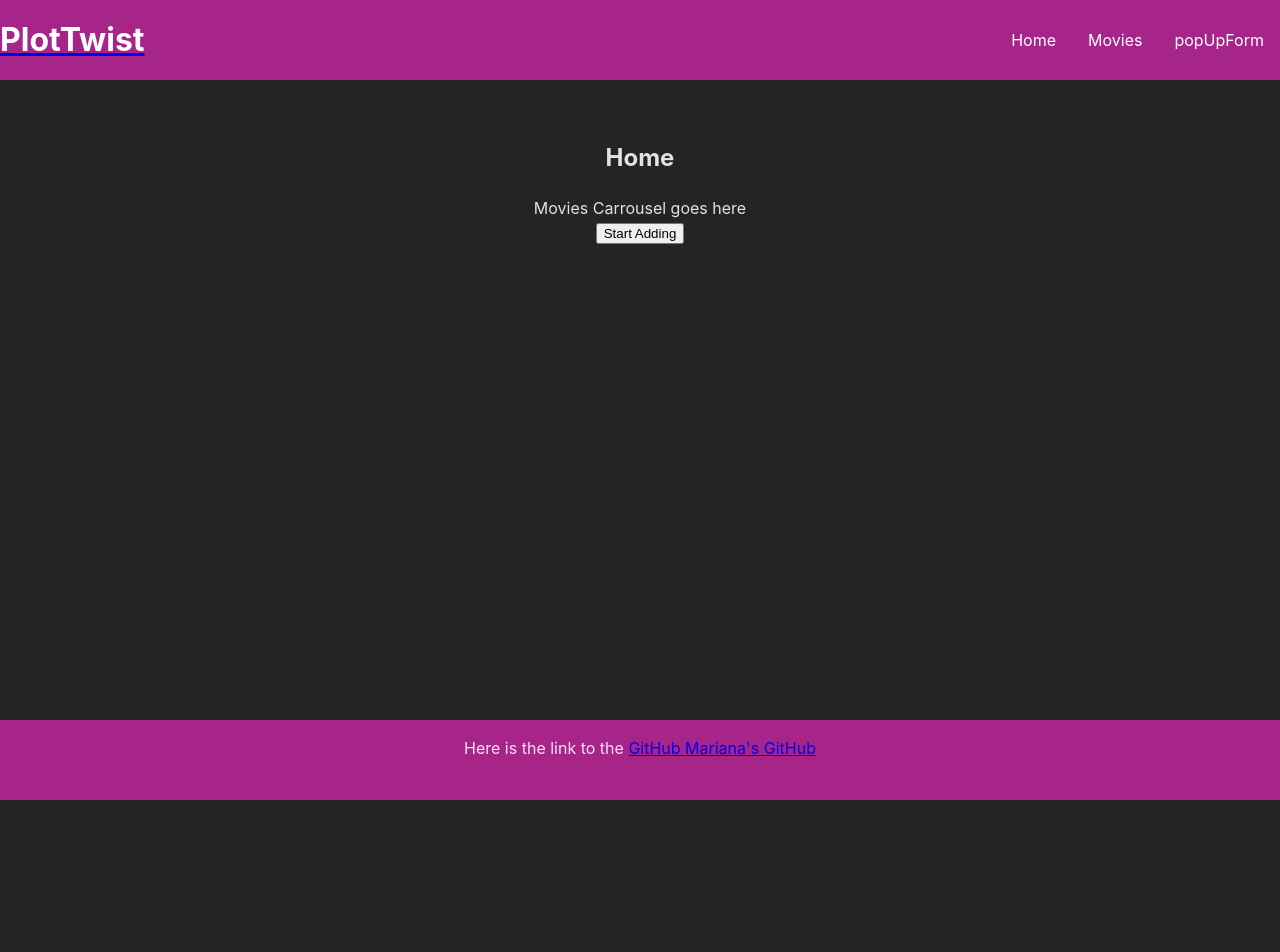
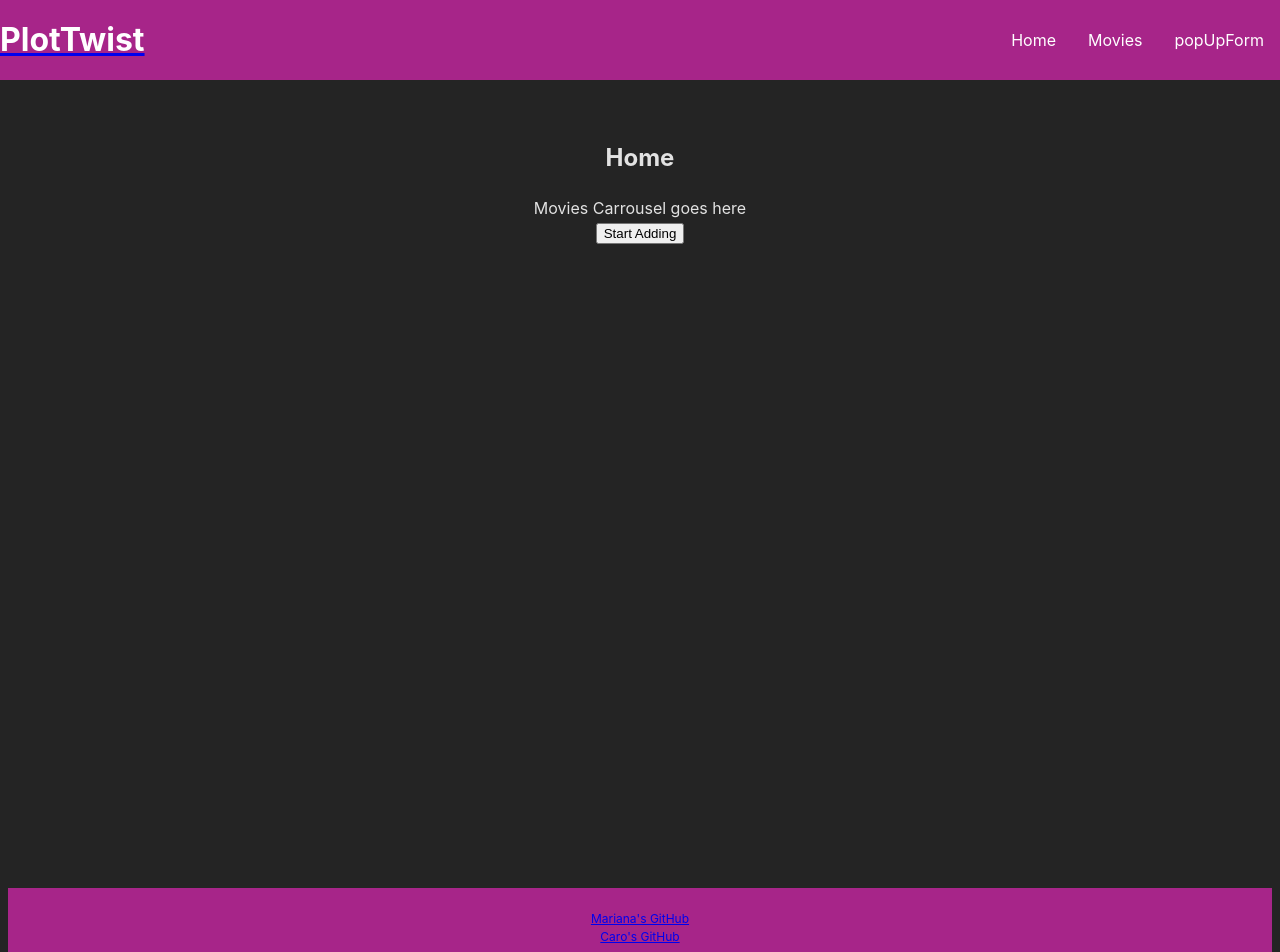
Before and after one commit to marianaGOD/PROJECTMOD2-FE, a React (Vite) app: page / in a window 1280 px wide. Shown: the top 952 px of the page. Before the commit the page ends 800 px from the top, so only its background shows below. Built offline with nearby package versions, Linux system fonts and the light colour scheme.

Commit message:
added json, working movie list and movie details with basic info and styling

```diff
--- a/package.json
+++ b/package.json
@@ -10,6 +10,7 @@
     "preview": "vite preview"
   },
   "dependencies": {
+    "axios": "^1.6.7",
     "react": "^18.2.0",
     "react-dom": "^18.2.0",
     "react-router-dom": "^6.22.3"
--- a/src/App.css
+++ b/src/App.css
@@ -7,34 +7,9 @@
 
 body {
   padding-top: 80px;
-}
-
-.logo {
-  height: 6em;
-  padding: 1.5em;
-  will-change: filter;
-  transition: filter 300ms;
-}
-.logo:hover {
-  filter: drop-shadow(0 0 2em #646cffaa);
-}
-.logo.react:hover {
-  filter: drop-shadow(0 0 2em #61dafbaa);
-}
-
-@keyframes logo-spin {
-  from {
-    transform: rotate(0deg);
-  }
-  to {
-    transform: rotate(360deg);
-  }
-}
-
-@media (prefers-reduced-motion: no-preference) {
-  a:nth-of-type(2) .logo {
-    animation: logo-spin infinite 20s linear;
-  }
+  padding-bottom: 5rem;
+  position: relative;
+  min-height: 100vh;
 }
 
 .card {
@@ -75,6 +50,7 @@ body {
   text-align: center;
   padding: 14px 16px;
   text-decoration: none;
+  border-radius: 15px;
 }
 
 .bar-links > *:hover {
@@ -83,11 +59,17 @@ body {
 
 .footer-cont {
   background-color: rgb(167, 37, 137);
+  font-size: 12px;
   display: flex;
+  flex-direction: column;
   justify-content: center;
-  position: fixed;
+  position: absolute;
   bottom: 0;
   left: 0;
-  height: 80px;
   width: 100%;
+  height: 5rem;
 }
+
+.list-group-each img {
+  height: 400px;
+}
--- a/src/App.jsx
+++ b/src/App.jsx
@@ -6,13 +6,9 @@ import MoviesDetails from "./pages/MoviesDetails";
 import MoviesList from "./pages/MoviesList";
 import NotFoundPage from "./pages/NotFoundPage";
 import TopBar from "./components/TopBar";
-import SearchResult from "./components/SearchResult";
-import PopUpForm from "./components/PopUpForm";
 import { Footer } from "./components/Footer";
 
 function App() {
-  //const [count, setCount] = useState(0);
-
   return (
     <>
       <TopBar />
--- a/src/components/Footer.jsx
+++ b/src/components/Footer.jsx
@@ -3,12 +3,12 @@ import React from "react";
 export const Footer = () => {
   return (
     <div className="footer-cont">
-      <p>
-        Here is the link to the{" "}
-        <a href="https://github.com/marianaGOD" target="_blank">
-          GitHub Mariana's GitHub
-        </a>
-      </p>
+      <a href="https://github.com/marianaGOD" target="_blank">
+        Mariana's GitHub
+      </a>
+      <a href="https://github.com/Caro-isj" target="_blank">
+        Caro's GitHub
+      </a>
     </div>
   );
 };
--- a/src/pages/moviesDetails.jsx
+++ b/src/pages/moviesDetails.jsx
@@ -1,10 +1,32 @@
-import React from "react";
-import { Link } from "react-router-dom";
+import { useEffect, useState } from "react";
+import { Link, useParams } from "react-router-dom";
+import axios from "axios";
 
-export default function moviesDetails() {
+export const MoviesDetails = () => {
+  const [movie, setMovie] = useState({});
+
+  const { movieId } = useParams();
+
+  useEffect(() => {
+    axios
+      .get(`http://localhost:3000/movies/${movieId}`)
+      .then((response) => {
+        setMovie(response.data);
+      })
+      .catch((err) => console.log(err));
+  }, [movieId]);
+
+  if (!movie) {
+    return <p>Loading...</p>;
+  }
+
   return (
     <div>
-      <h2>Movie Details</h2>
+      <h2>{movie.title}</h2>
+      <img src={movie.imageUrl}></img>
+      <p>{movie.description}</p>
     </div>
   );
-}
+};
+
+export default MoviesDetails;
--- a/src/pages/moviesList.jsx
+++ b/src/pages/moviesList.jsx
@@ -1,83 +1,42 @@
 import { Link } from "react-router-dom";
 import { useEffect, useState } from "react";
+import axios from "axios";
 
-//import axios and api
+function MoviesList() {
+  const [movies, setMovies] = useState([]);
 
-export default function moviesList() {
+  useEffect(() => {
+    axios
+      .get(`http://localhost:3000/movies`)
+      .then((response) => {
+        setMovies(response.data);
+      })
+      .catch((error) => {
+        console.log("These aren't the movies you're looking for", error);
+      });
+  }, []);
+
   return (
     <div>
-      <h2>Movie List</h2>
+      <div className="container">
+        <h1>Our best movies</h1>
+        <div>
+          {movies &&
+            movies.map((movie) => {
+              return (
+                <Link to={`${movie.id}`}>
+                  <div className="list-group-each">
+                    <h2>{movie.title}</h2>
+                    <img src={movie.imageUrl} />
+                    <p>{movie.description}</p>
+                  </div>
+                </Link>
+              );
+            })}
+        </div>
+      </div>
     </div>
   );
 }
 
-/*
-
-
-
-function AllBeersPage() {
-  // Mock initial state, to be replaced by data from the API. Once you retrieve the list of beers from the Beers API store it in this state variable.
-
-  const [beers, setBeers] = useState(null);
-
-  // TASKS:
-  // 1. Set up an effect hook to make a request to the Beers API and get a list with all the beers.
-  // 2. Use axios to make a HTTP request.
-  // 3. Use the response data from the Beers API to update the state variable.
-
-  // The logic and the structure for the page showing the list of beers. You can leave this as it is for now.
-
-  const fetchBeers = async () => {
-    try {
-      const response = await axios("https://ih-beers-api2.herokuapp.com/beers");
-
-      setBeers(response.data);
-    } catch (err) {
-      console.log("there was error fetching the beers", err);
-    }
-  };
-
-  useEffect(() => {
-    fetchBeers();
-  }, []);
-  return (
-    <>
-      <Search />
-
-      <div className="d-inline-flex flex-wrap justify-content-center align-items-center w-100 p-4">
-        {beers &&
-          beers.map((beer, i) => {
-            return (
-              <div key={i}>
-                <Link to={"/beers/" + beer._id}>
-                  <div
-                    className="card m-2 p-2 text-center"
-                    style={{ width: "24rem", height: "18rem" }}
-                  >
-                    <div className="card-body">
-                      <img
-                        src={beer.image_url}
-                        style={{ height: "6rem" }}
-                        alt={"image of" + beer.name}
-                      />
-                      <h5 className="card-title text-truncate mt-2">
-                        {beer.name}
-                      </h5>
-                      <h6 className="card-subtitle mb-3 text-muted">
-                        <em>{beer.tagline}</em>
-                      </h6>
-                      <p className="card-text">
-                        Created by: {beer.contributed_by}
-                      </p>
-                    </div>
-                  </div>
-                </Link>
-              </div>
-            );
-          })}
-      </div>
-    </>
-  );
-}
-
-export default AllBeersPage;  */
+export default MoviesList;
--- a/src/pages/notFoundPage.jsx
+++ b/src/pages/notFoundPage.jsx
@@ -1,9 +1,8 @@
-import React from "react";
-
 export default function notFoundPage() {
   return (
     <div>
-      <h2>notFoundPage</h2>
+      <h2>Error 404?</h2>
+      <img src="https://media.tenor.com/E6bTNFTSsWIAAAAi/john-travolta.gif"></img>
     </div>
   );
 }
```
Also changed, not shown: 1 other file (tests, documents, lock files or other folders).
